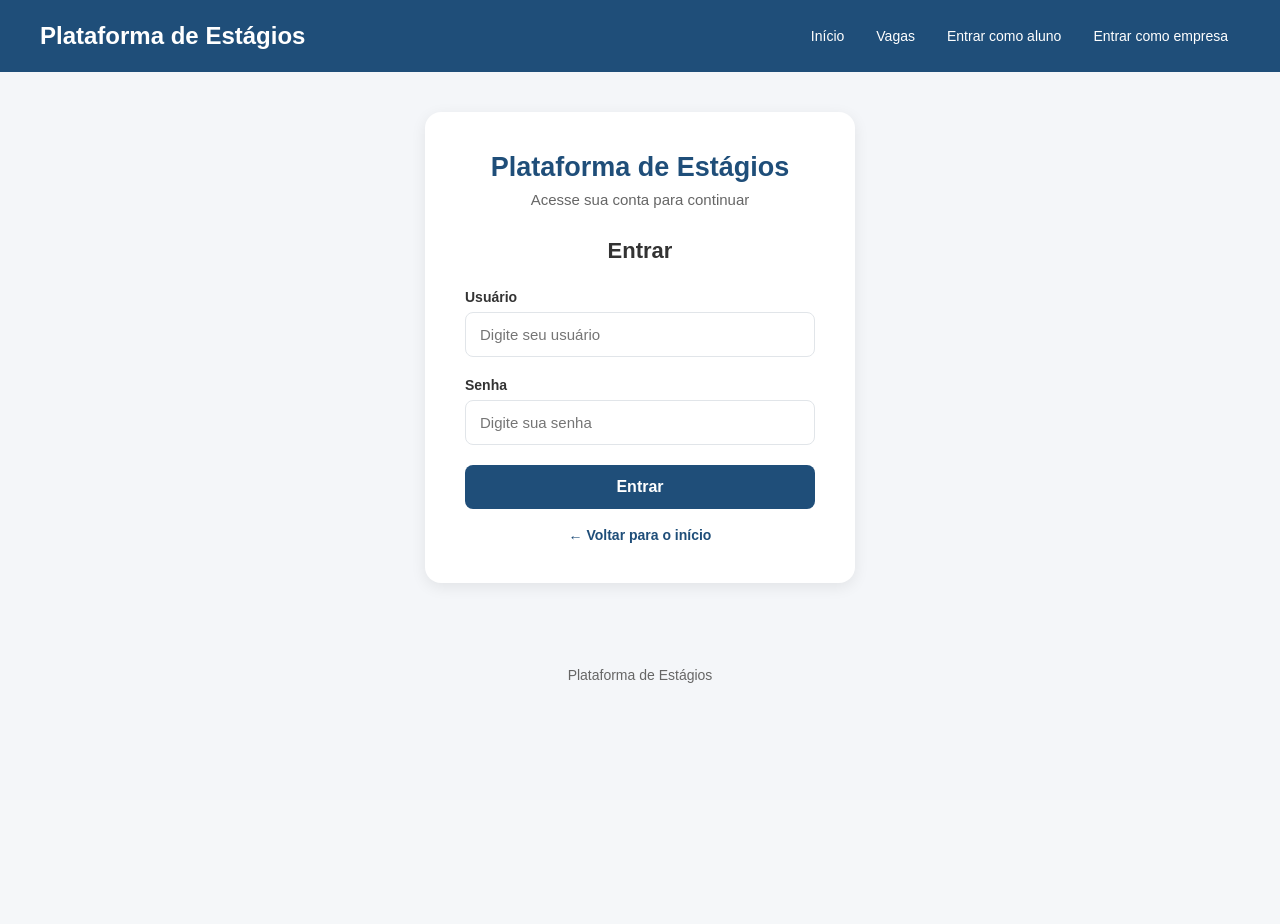
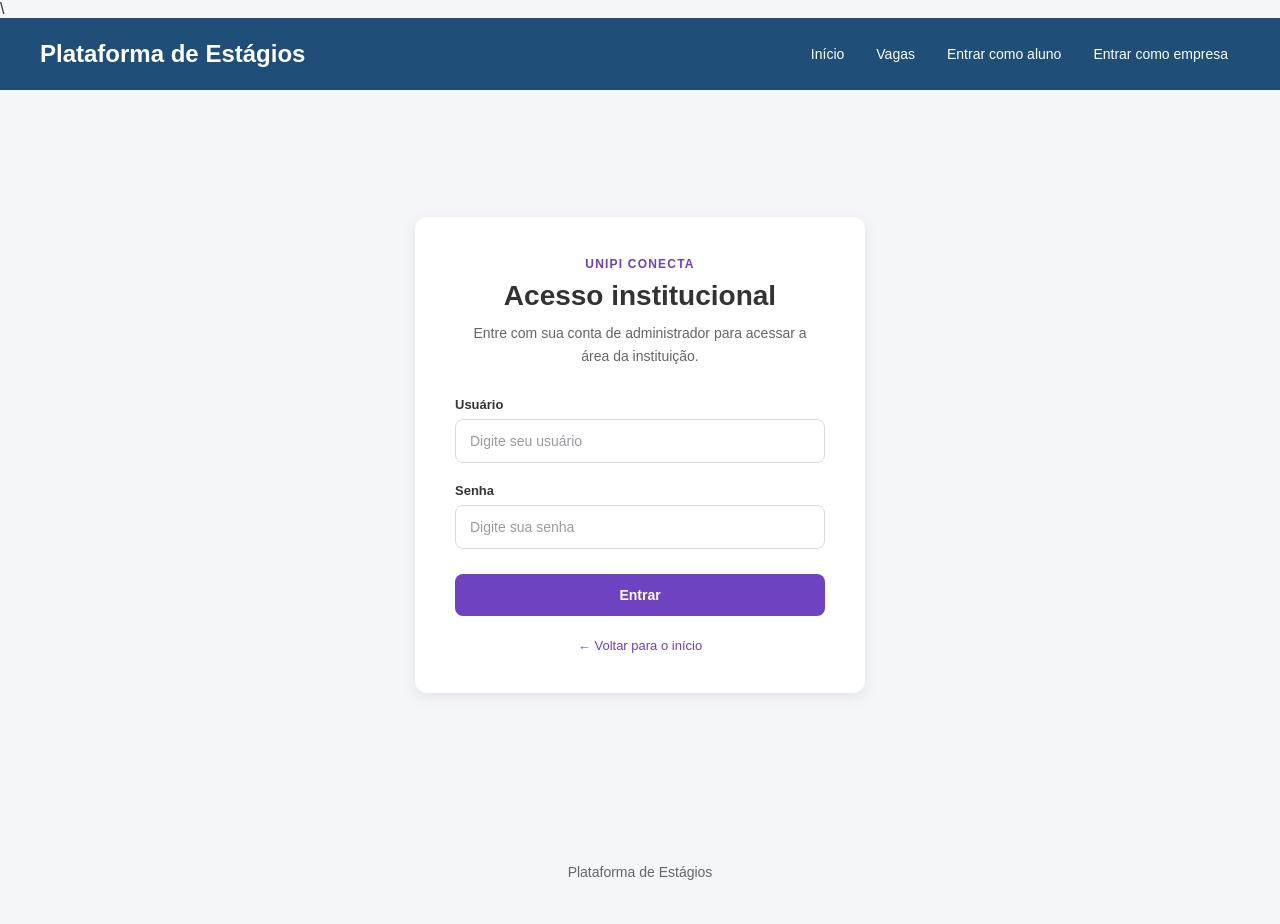
Before and after one commit to Benildomelo/plataforma_estagios, a Django app: page /entrar-instituicao/ in a window 1280 px wide. Before the commit the page ends 683 px from the top, so only its background shows below. Run offline with Django 5.2, Linux system fonts and the light colour scheme.

Commit message:
login instituição

```diff
--- /dev/null
+++ b/vagas/static/css/login_instituicao.css
@@ -0,0 +1,335 @@
+/* =========================================================
+   LOGIN DA INSTITUIÇÃO
+   UNIPI CONECTA
+   ========================================================= */
+
+
+/* =========================================================
+   ÁREA PRINCIPAL
+   ========================================================= */
+
+.login-instituicao {
+    width: 100%;
+    min-height: calc(100vh - 150px);
+
+    display: flex;
+    align-items: center;
+    justify-content: center;
+
+    padding: 40px 20px;
+
+    box-sizing: border-box;
+}
+
+
+/* =========================================================
+   CARD
+   ========================================================= */
+
+.login-instituicao-card {
+    width: 100%;
+    max-width: 450px;
+
+    padding: 40px;
+
+    background: var(--cor-branco);
+
+    border-radius: var(--raio-padrao);
+
+    box-shadow: var(--sombra-padrao);
+
+    box-sizing: border-box;
+}
+
+
+/* =========================================================
+   CABEÇALHO
+   ========================================================= */
+
+.login-instituicao-cabecalho {
+    margin-bottom: 30px;
+
+    text-align: center;
+}
+
+
+/* =========================================================
+   LABEL
+   ========================================================= */
+
+.login-instituicao-label {
+    display: block;
+
+    margin-bottom: 8px;
+
+    color: #6f42c1;
+
+    font-size: 12px;
+    font-weight: bold;
+
+    letter-spacing: 1.2px;
+}
+
+
+/* =========================================================
+   TÍTULO
+   ========================================================= */
+
+.login-instituicao-cabecalho h1 {
+    margin: 0 0 10px;
+
+    color: var(--cor-texto);
+
+    font-size: 28px;
+    line-height: 1.2;
+}
+
+
+/* =========================================================
+   DESCRIÇÃO
+   ========================================================= */
+
+.login-instituicao-cabecalho p {
+    max-width: 360px;
+
+    margin: 0 auto;
+
+    color: var(--cor-texto-secundario);
+
+    font-size: 14px;
+    line-height: 1.6;
+}
+
+
+/* =========================================================
+   MENSAGENS
+   ========================================================= */
+
+.login-instituicao-mensagens {
+    margin-bottom: 20px;
+}
+
+
+.login-instituicao-erro {
+    padding: 12px 15px;
+
+    background: #fdf0f0;
+
+    border: 1px solid #f0caca;
+
+    border-radius: 8px;
+
+    color: #a33a3a;
+
+    font-size: 13px;
+    line-height: 1.5;
+
+    box-sizing: border-box;
+}
+
+
+/* =========================================================
+   CAMPOS
+   ========================================================= */
+
+.login-instituicao-campo {
+    margin-bottom: 20px;
+}
+
+
+.login-instituicao-campo label {
+    display: block;
+
+    margin-bottom: 7px;
+
+    color: var(--cor-texto);
+
+    font-size: 13px;
+    font-weight: 600;
+}
+
+
+/* =========================================================
+   INPUTS
+   ========================================================= */
+
+.login-instituicao-campo input {
+    width: 100%;
+
+    padding: 13px 14px;
+
+    background: #ffffff;
+
+    border: 1px solid #d8d8df;
+
+    border-radius: 8px;
+
+    color: var(--cor-texto);
+
+    font-family: inherit;
+    font-size: 14px;
+
+    outline: none;
+
+    box-sizing: border-box;
+
+    transition:
+        border-color 0.2s ease,
+        box-shadow 0.2s ease,
+        background 0.2s ease;
+}
+
+
+.login-instituicao-campo input::placeholder {
+    color: #9a9aa3;
+}
+
+
+.login-instituicao-campo input:focus {
+    border-color: #6f42c1;
+
+    box-shadow:
+        0 0 0 3px rgba(111, 66, 193, 0.12);
+}
+
+
+/* =========================================================
+   BOTÃO
+   ========================================================= */
+
+.login-instituicao-botao {
+    width: 100%;
+
+    padding: 13px 20px;
+
+    margin-top: 5px;
+
+    background: #6f42c1;
+
+    border: none;
+
+    border-radius: 8px;
+
+    color: #ffffff;
+
+    font-family: inherit;
+
+    font-size: 14px;
+    font-weight: bold;
+
+    cursor: pointer;
+
+    transition:
+        background 0.2s ease,
+        transform 0.2s ease,
+        box-shadow 0.2s ease;
+}
+
+
+.login-instituicao-botao:hover {
+    background: #59339d;
+
+    transform: translateY(-1px);
+
+    box-shadow:
+        0 5px 14px rgba(111, 66, 193, 0.22);
+}
+
+
+.login-instituicao-botao:active {
+    transform: translateY(0);
+
+    box-shadow: none;
+}
+
+
+/* =========================================================
+   VOLTAR
+   ========================================================= */
+
+.login-instituicao-voltar {
+    display: block;
+
+    margin-top: 22px;
+
+    color: #6f42c1;
+
+    text-align: center;
+
+    font-size: 13px;
+    font-weight: 500;
+
+    text-decoration: none;
+
+    transition: color 0.2s ease;
+}
+
+
+.login-instituicao-voltar:hover {
+    color: #59339d;
+
+    text-decoration: underline;
+}
+
+
+/* =========================================================
+   CELULAR
+   ========================================================= */
+
+@media (max-width: 600px) {
+
+    .login-instituicao {
+        min-height: calc(100vh - 130px);
+
+        padding: 30px 15px;
+    }
+
+
+    .login-instituicao-card {
+        padding: 30px 25px;
+    }
+
+
+    .login-instituicao-cabecalho h1 {
+        font-size: 25px;
+    }
+
+
+    .login-instituicao-cabecalho p {
+        font-size: 13px;
+    }
+
+}
+
+
+/* =========================================================
+   CELULARES PEQUENOS
+   ========================================================= */
+
+@media (max-width: 400px) {
+
+    .login-instituicao {
+        padding: 25px 12px;
+    }
+
+
+    .login-instituicao-card {
+        padding: 25px 20px;
+    }
+
+
+    .login-instituicao-cabecalho h1 {
+        font-size: 23px;
+    }
+
+
+    .login-instituicao-campo input {
+        padding: 12px;
+    }
+
+
+    .login-instituicao-botao {
+        padding: 12px 18px;
+    }
+
+}
--- a/vagas/templates/vagas/autenticacao/login_instituicao.html
+++ b/vagas/templates/vagas/autenticacao/login_instituicao.html
@@ -1,44 +1,46 @@
 {% extends 'vagas/base.html' %}
 
 {% block title %}
-    Entrar como Instituição - UNIPI Conecta
+    Login da Instituição - UNIPI Conecta
 {% endblock %}
 
 {% block content %}
 
-<div class="login-container">
+<div class="login-instituicao">
 
-    <div class="login-cabecalho">
+    <div class="login-instituicao-card">
+
+        <div class="login-instituicao-cabecalho">
+
+            <span class="login-instituicao-label">
+                UNIPI CONECTA
+            </span>
 
             <h1>
-            Plataforma de Estágios
+                Acesso institucional
             </h1>
 
             <p>
-            Acesse sua conta para continuar
+                Entre com sua conta de administrador
+                para acessar a área da instituição.
             </p>
-
-    </div>
-
-
-    <div class="login-titulo">
-
-        <h2>
-            Entrar
-        </h2>
 
         </div>
 
 
         {% if messages %}
 
+            <div class="login-instituicao-mensagens">
+
                 {% for message in messages %}
 
-            <div class="mensagem">
+                    <div class="login-instituicao-erro">
                         {{ message }}
                     </div>
 
                 {% endfor %}
+
+            </div>
 
         {% endif %}
 
@@ -48,7 +50,7 @@
             {% csrf_token %}
 
 
-        <div class="campo">
+            <div class="login-instituicao-campo">
 
                 <label for="username">
                     Usuário
@@ -59,13 +61,14 @@
                     id="username"
                     name="username"
                     placeholder="Digite seu usuário"
+                    autocomplete="username"
                     required
                 >
 
             </div>
 
 
-        <div class="campo">
+            <div class="login-instituicao-campo">
 
                 <label for="password">
                     Senha
@@ -76,6 +79,7 @@
                     id="password"
                     name="password"
                     placeholder="Digite sua senha"
+                    autocomplete="current-password"
                     required
                 >
 
@@ -84,7 +88,7 @@
 
             <button
                 type="submit"
-            class="botao"
+                class="login-instituicao-botao"
             >
                 Entrar
             </button>
@@ -94,11 +98,13 @@
 
         <a
             href="{% url 'inicio' %}"
-        class="voltar"
+            class="login-instituicao-voltar"
         >
             ← Voltar para o início
         </a>
 
     </div>
 
+</div>
+
 {% endblock %}
--- a/vagas/templates/vagas/base.html
+++ b/vagas/templates/vagas/base.html
@@ -28,9 +28,11 @@
     <link rel="stylesheet" href="{% static 'css/empresa.css' %}">
     <link rel="stylesheet" href="{% static 'css/instituicao.css' %}">
     <link rel="stylesheet" href="{% static 'css/gerenciar_empresas.css' %}">
-    <link rel="stylesheet" href="{% static 'css/gerenciar_candidaturas.css' %}">
+    <link rel="stylesheet" href="{% static 'css/gerenciar_candidaturas.css' %}">\
     <link rel="stylesheet" href="{% static 'css/gerenciar_vagas.css' %}">
     <link rel="stylesheet" href="{% static 'css/area_instituicao.css' %}">
+    <link rel="stylesheet" href="{% static 'css/login_instituicao.css' %}">
+
 
 
     {% block extra_css %}
--- a/vagas/views/autenticacao.py
+++ b/vagas/views/autenticacao.py
@@ -5,8 +5,15 @@ from django.shortcuts import redirect, render
 
 
 def _realizar_login(request, redirecionamento):
-    username = request.POST.get('username', '').strip()
-    password = request.POST.get('password', '')
+    username = request.POST.get(
+        'username',
+        ''
+    ).strip()
+
+    password = request.POST.get(
+        'password',
+        ''
+    )
 
     usuario = authenticate(
         request,
@@ -15,8 +22,15 @@ def _realizar_login(request, redirecionamento):
     )
 
     if usuario is not None:
-        login(request, usuario)
-        return redirect(redirecionamento)
+
+        login(
+            request,
+            usuario
+        )
+
+        return redirect(
+            redirecionamento
+        )
 
     messages.error(
         request,
@@ -27,10 +41,12 @@ def _realizar_login(request, redirecionamento):
 
 
 def entrar(request):
+
     if request.user.is_authenticated:
         return redirect('area_aluno')
 
     if request.method == 'POST':
+
         resposta = _realizar_login(
             request,
             'area_aluno'
@@ -46,7 +62,9 @@ def entrar(request):
 
 
 def entrar_aluno(request):
+
     if request.method == 'POST':
+
         resposta = _realizar_login(
             request,
             'area_aluno'
@@ -62,7 +80,9 @@ def entrar_aluno(request):
 
 
 def entrar_empresa(request):
+
     if request.method == 'POST':
+
         resposta = _realizar_login(
             request,
             'area_empresa'
@@ -77,11 +97,81 @@ def entrar_empresa(request):
     )
 
 
-def trocar_senha_empresa(request):
-    if not request.user.is_authenticated:
-        return redirect('entrar_empresa')
+def entrar_instituicao(request):
+
+    # Se já estiver logado, somente o superusuário
+    # pode acessar a área da instituição.
+
+    if request.user.is_authenticated:
+
+        if request.user.is_superuser:
+
+            return redirect(
+                'area_instituicao'
+            )
+
+        logout(request)
 
     if request.method == 'POST':
+
+        username = request.POST.get(
+            'username',
+            ''
+        ).strip()
+
+        password = request.POST.get(
+            'password',
+            ''
+        )
+
+        usuario = authenticate(
+            request,
+            username=username,
+            password=password
+        )
+
+        if usuario is not None:
+
+            # A instituição só aceita superusuário.
+
+            if usuario.is_superuser:
+
+                login(
+                    request,
+                    usuario
+                )
+
+                return redirect(
+                    'area_instituicao'
+                )
+
+            messages.error(
+                request,
+                'Acesso permitido somente para administradores.'
+            )
+
+        else:
+
+            messages.error(
+                request,
+                'Usuário ou senha inválidos.'
+            )
+
+    return render(
+        request,
+        'vagas/autenticacao/login_instituicao.html'
+    )
+
+
+def trocar_senha_empresa(request):
+
+    if not request.user.is_authenticated:
+        return redirect(
+            'entrar_empresa'
+        )
+
+    if request.method == 'POST':
+
         senha_atual = request.POST.get(
             'senha_atual',
             ''
@@ -97,28 +187,45 @@ def trocar_senha_empresa(request):
             ''
         )
 
-        if not request.user.check_password(senha_atual):
+        if not request.user.check_password(
+            senha_atual
+        ):
+
             messages.error(
                 request,
                 'A senha atual está incorreta.'
             )
-            return redirect('trocar_senha_empresa')
+
+            return redirect(
+                'trocar_senha_empresa'
+            )
 
         if nova_senha != confirmar_senha:
+
             messages.error(
                 request,
                 'As novas senhas não coincidem.'
             )
-            return redirect('trocar_senha_empresa')
+
+            return redirect(
+                'trocar_senha_empresa'
+            )
 
         if len(nova_senha) < 6:
+
             messages.error(
                 request,
                 'A nova senha deve ter pelo menos 6 caracteres.'
             )
-            return redirect('trocar_senha_empresa')
 
-        request.user.set_password(nova_senha)
+            return redirect(
+                'trocar_senha_empresa'
+            )
+
+        request.user.set_password(
+            nova_senha
+        )
+
         request.user.save()
 
         update_session_auth_hash(
@@ -131,30 +238,20 @@ def trocar_senha_empresa(request):
             'Senha alterada com sucesso.'
         )
 
-        return redirect('area_empresa')
+        return redirect(
+            'area_empresa'
+        )
 
     return render(
         request,
         'vagas/autenticacao/trocar_senha_empresa.html'
     )
 
-def entrar_instituicao(request):
-    if request.method == 'POST':
-        resposta = _realizar_login(
-            request,
-            'area_instituicao'
-        )
-
-        if resposta:
-            return resposta
-
-    return render(
-        request,
-        'vagas/autenticacao/login_instituicao.html'
-    )
-
 
 def sair(request):
+
     logout(request)
 
-    return redirect('inicio')
+    return redirect(
+        'inicio'
+    )
```
Also changed, not shown: vagas/views/instituicao.py (+83 -10 lines). Lines whose indentation alone changed are shown as unchanged.
